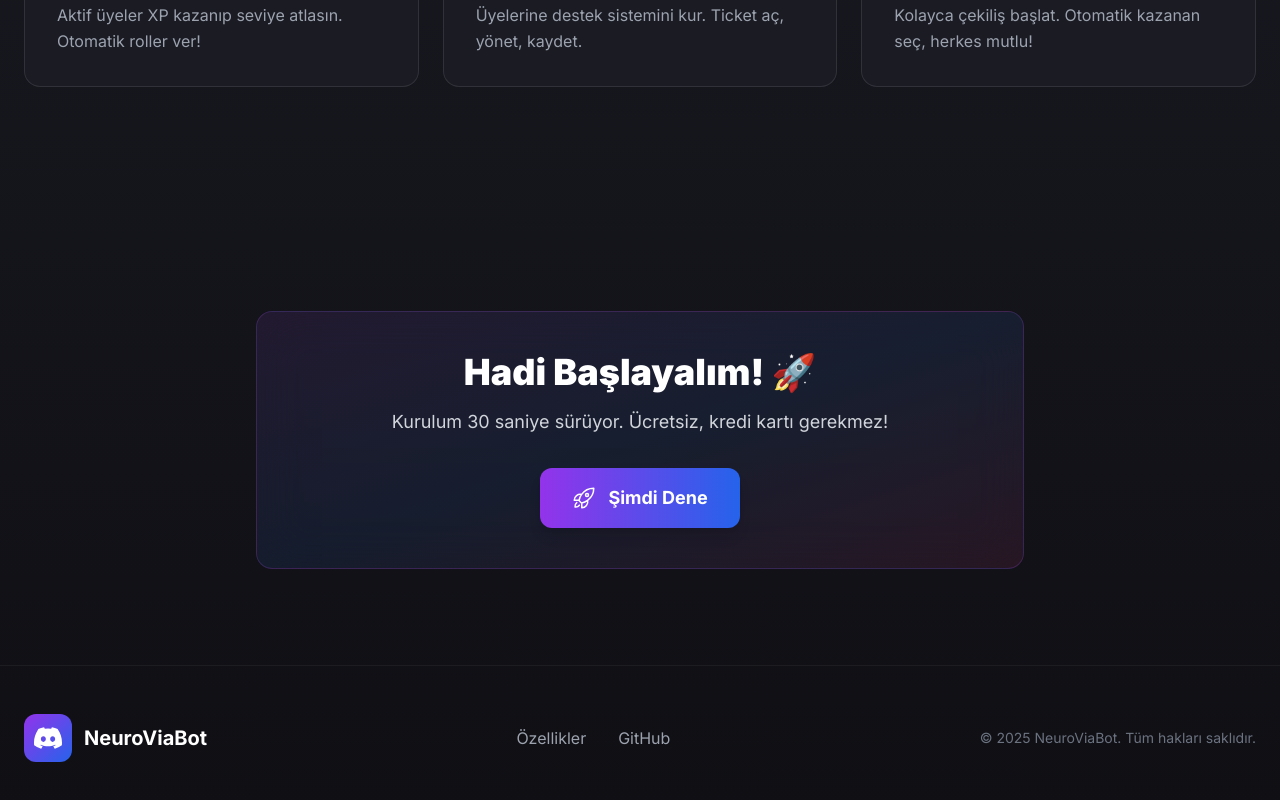
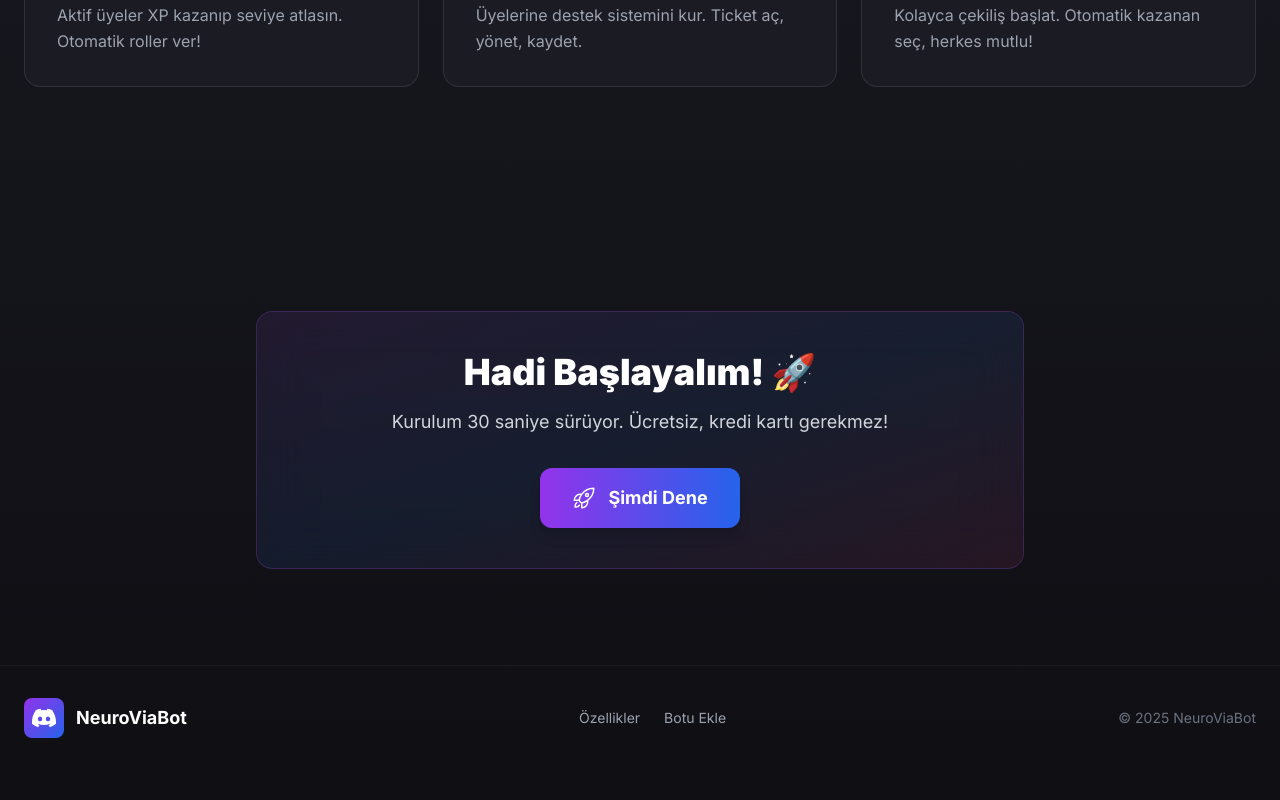
Before and after one commit to kxrk0/neuroviabot-discord, a Next.js app in the folder neuroviabot-frontend/: page / in a window 1280 px wide. Shown: the part 1696-2496 px from the top of the page. After the commit the page ends 2466 px from the top, so only its background shows below. Built offline with nearby package versions, Linux system fonts and the light colour scheme; no server answers.

Commit message:
feat: remove GitHub link from footer and simplify design

```diff
--- a/neuroviabot-frontend/app/page.tsx
+++ b/neuroviabot-frontend/app/page.tsx
@@ -369,34 +369,32 @@ export default function Home() {
         </div>
       </section>
 
-      {/* Footer */}
-      <footer className="relative z-10 py-12 px-6 border-t border-white/5">
-        <div className="max-w-7xl mx-auto flex flex-col md:flex-row justify-between items-center gap-6">
+      {/* Footer - Simplified */}
+      <footer className="relative z-10 py-8 px-6 border-t border-white/5">
+        <div className="max-w-7xl mx-auto flex flex-col md:flex-row justify-between items-center gap-4">
           <div className="flex items-center gap-3">
-            <div className="w-12 h-12 rounded-xl bg-gradient-to-br from-purple-600 to-blue-600 flex items-center justify-center">
-              <svg className="w-7 h-7 text-white" fill="currentColor" viewBox="0 0 24 24">
+            <div className="w-10 h-10 rounded-lg bg-gradient-to-br from-purple-600 to-blue-600 flex items-center justify-center">
+              <svg className="w-6 h-6 text-white" fill="currentColor" viewBox="0 0 24 24">
                 <path d="M20.317 4.37a19.791 19.791 0 0 0-4.885-1.515a.074.074 0 0 0-.079.037c-.21.375-.444.864-.608 1.25a18.27 18.27 0 0 0-5.487 0a12.64 12.64 0 0 0-.617-1.25a.077.077 0 0 0-.079-.037A19.736 19.736 0 0 0 3.677 4.37a.07.07 0 0 0-.032.027C.533 9.046-.32 13.58.099 18.057a.082.082 0 0 0 .031.057a19.9 19.9 0 0 0 5.993 3.03a.078.078 0 0 0 .084-.028a14.09 14.09 0 0 0 1.226-1.994a.076.076 0 0 0-.041-.106a13.107 13.107 0 0 1-1.872-.892a.077.077 0 0 1-.008-.128a10.2 10.2 0 0 0 .372-.292a.074.074 0 0 1 .077-.01c3.928 1.793 8.18 1.793 12.062 0a.074.074 0 0 1 .078.01c.12.098.246.198.373.292a.077.077 0 0 1-.006.127a12.299 12.299 0 0 1-1.873.892a.077.077 0 0 0-.041.107c.36.698.772 1.362 1.225 1.993a.076.076 0 0 0 .084.028a19.839 19.839 0 0 0 6.002-3.03a.077.077 0 0 0 .032-.054c.5-5.177-.838-9.674-3.549-13.66a.061.061 0 0 0-.031-.03zM8.02 15.33c-1.183 0-2.157-1.085-2.157-2.419c0-1.333.956-2.419 2.157-2.419c1.21 0 2.176 1.096 2.157 2.42c0 1.333-.956 2.418-2.157 2.418zm7.975 0c-1.183 0-2.157-1.085-2.157-2.419c0-1.333.955-2.419 2.157-2.419c1.21 0 2.176 1.096 2.157 2.42c0 1.333-.946 2.418-2.157 2.418z"/>
               </svg>
             </div>
-            <span className="text-white font-bold text-xl">NeuroViaBot</span>
+            <span className="text-white font-bold text-lg">NeuroViaBot</span>
           </div>
 
-          <div className="flex gap-8">
-            <Link href="#features" className="text-gray-400 hover:text-white transition-colors">
+          <div className="flex items-center gap-6">
+            <Link href="#features" className="text-gray-400 hover:text-purple-400 transition-colors text-sm">
               Özellikler
             </Link>
             <a
-              href="https://github.com/kxrk0/neuroviabot-discord"
-              target="_blank"
-              rel="noopener noreferrer"
-              className="text-gray-400 hover:text-white transition-colors"
+              href="https://discord.com/oauth2/authorize?response_type=code&redirect_uri=https%3A%2F%2Fneuroviabot.xyz%2Fapi%2Fauth%2Fcallback&scope=identify%20email%20guilds&client_id=773539215098249246"
+              className="text-gray-400 hover:text-purple-400 transition-colors text-sm"
             >
-              GitHub
+              Botu Ekle
             </a>
           </div>
 
           <p className="text-gray-500 text-sm">
-            © 2025 NeuroViaBot. Tüm hakları saklıdır.
+            © 2025 NeuroViaBot
           </p>
         </div>
       </footer>
```
